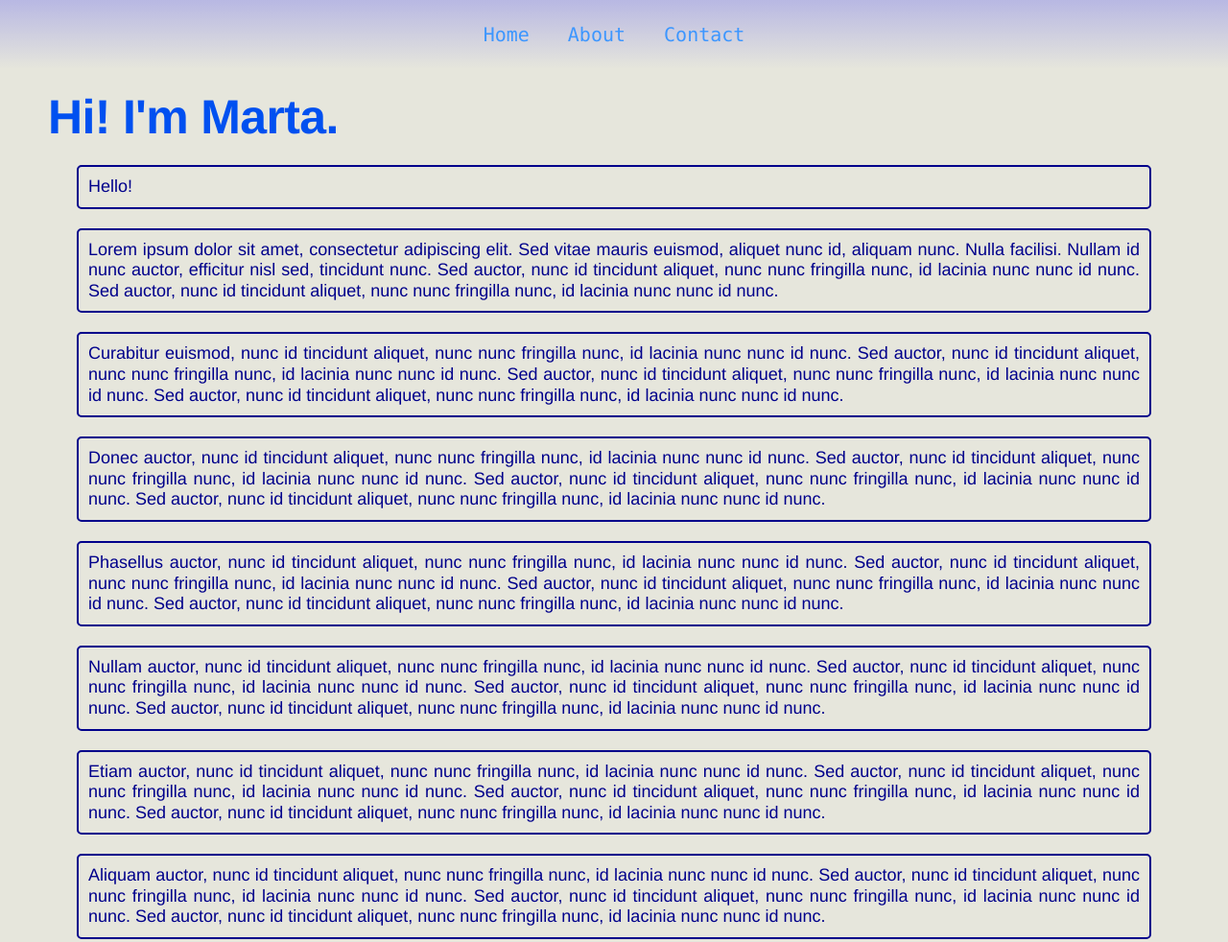
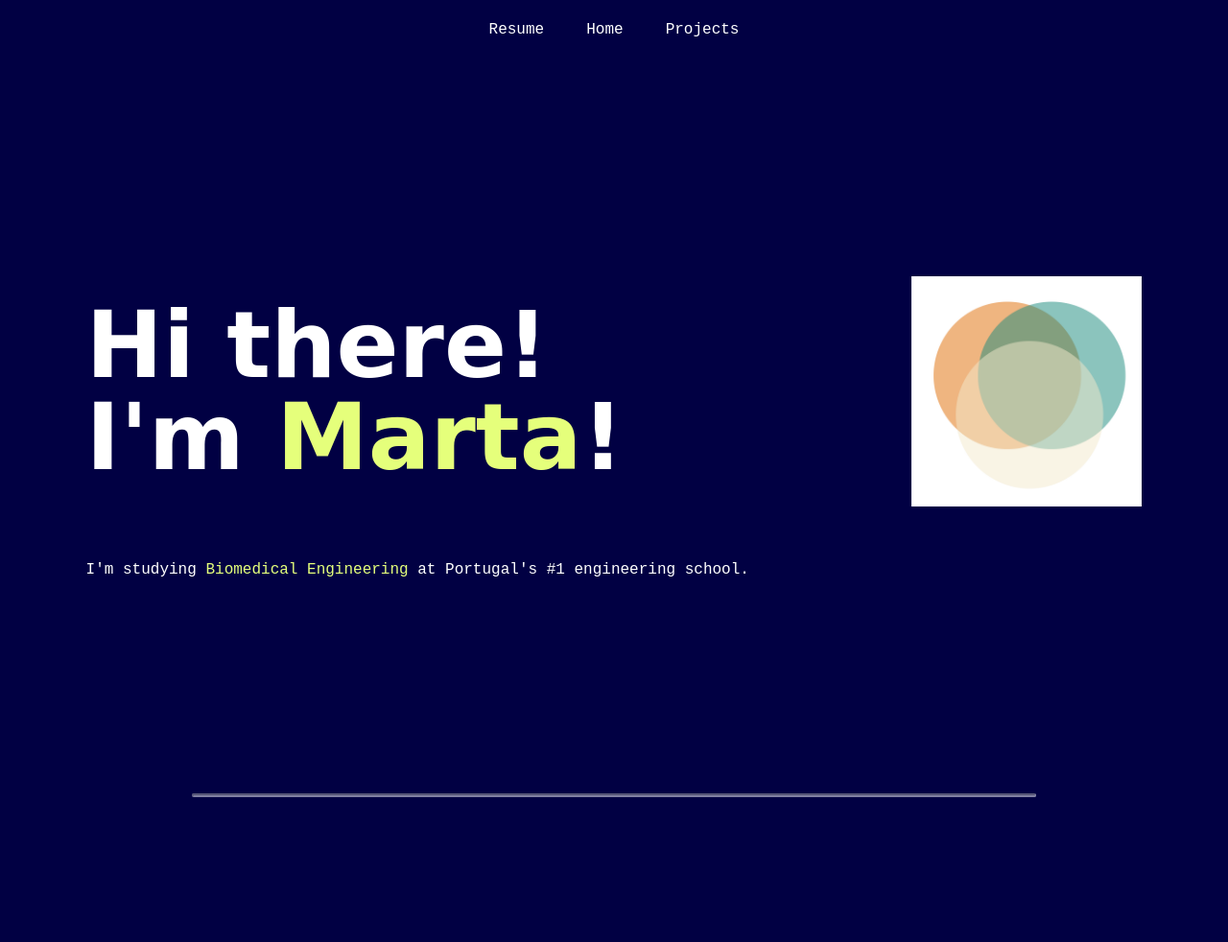
Before and after one commit to martinha-ssv/personal-website, a plain HTML site: page index.html in a window 1280 px wide. Shown: the top 982 px of the page at 96% size. Drawn offline with Linux system fonts and the light colour scheme; a web font is replaced by a local one.

Commit message:
First Steps
Converting Figma Design (beginnings of) into a web page!

```diff
--- /dev/null
+++ b/css/styles.css
@@ -0,0 +1,62 @@
+* {
+    --bg-color: #010043;
+    --main-color-1: #FFFFFF;
+    --accent-color: #E5FF7B;
+    background-color: var(--bg-color);
+    color: var(--main-color-1);
+}
+
+body {
+    margin: 0 7%;
+}
+nav {
+    display: flex;
+    align-items: center;
+    justify-content: center;
+    margin-top: 2%;
+    background-image: linear-gradient(to bottom, var(--bg-color), rgba(var(--bg-color), 0));
+}
+
+nav a {
+    font-family: "JetBrains Mono", monospace;
+    text-decoration: none;
+    margin: 0 2%;
+}
+
+p {
+    font-family: "JetBrains Mono", monospace;
+}
+div.hero {
+    margin: 13em 0;
+}
+
+div.hero div {
+    display: flex;
+    justify-content: space-between;
+    align-items: center;
+
+}
+
+div.hero h1 {
+    font-family: "Rozha One", cursive;
+    font-size: 6em;
+    line-height: 100%;
+}
+
+#portrait {
+    width: 15em;
+    height: auto;
+    margin: auto 0em auto 2em;
+}
+
+.highlight {
+    color: var(--accent-color);
+}
+
+hr.minipage-sep {
+    margin: 5% 10%;
+    border-radius: 2em;
+    border-width: 0.15em;
+    border-color: var(--main-color-1);
+    opacity: 0.5;
+}
--- a/index.html
+++ b/index.html
@@ -4,38 +4,46 @@
     <meta charset="UTF-8">
     <meta name="viewport" content="width=device-width, initial-scale=1.0">
     <title>Personal Website</title>
-    <link rel="stylesheet" href="styles.css">
+    <link rel="stylesheet" href="css/styles.css">
     <link rel="icon" type="image/x-icon" href="images/venn-diagram.png">
+
+    <!-- Google Fonts -->
+    <link rel="preconnect" href="https://fonts.googleapis.com">
+    <link rel="preconnect" href="https://fonts.gstatic.com" crossorigin>
+    <link href="https://fonts.googleapis.com/css2?family=Rozha+One&display=swap" rel="stylesheet">
 </head>
 <header>
     <nav>
+        <a href="about.html">Resume</a>
         <a href="index.html">Home</a>
-        <a href="about.html">About</a>
-        <a href="contact.html">Contact</a>
+        <a href="contact.html">Projects</a>
     </nav>
 </header>
 
 
 <body>
-    <div id="content">
-            <h1>
-                Hi! I'm Marta.
-            </h1>
-        <p> Hello! </p>
-        <section>
-        <p>Lorem ipsum dolor sit amet, consectetur adipiscing elit. Sed vitae mauris euismod, aliquet nunc id, aliquam nunc. Nulla facilisi. Nullam id nunc auctor, efficitur nisl sed, tincidunt nunc. Sed auctor, nunc id tincidunt aliquet, nunc nunc fringilla nunc, id lacinia nunc nunc id nunc. Sed auctor, nunc id tincidunt aliquet, nunc nunc fringilla nunc, id lacinia nunc nunc id nunc.</p>
-        </section>
-        <p>Curabitur euismod, nunc id tincidunt aliquet, nunc nunc fringilla nunc, id lacinia nunc nunc id nunc. Sed auctor, nunc id tincidunt aliquet, nunc nunc fringilla nunc, id lacinia nunc nunc id nunc. Sed auctor, nunc id tincidunt aliquet, nunc nunc fringilla nunc, id lacinia nunc nunc id nunc. Sed auctor, nunc id tincidunt aliquet, nunc nunc fringilla nunc, id lacinia nunc nunc id nunc.</p>
-        <p>Donec auctor, nunc id tincidunt aliquet, nunc nunc fringilla nunc, id lacinia nunc nunc id nunc. Sed auctor, nunc id tincidunt aliquet, nunc nunc fringilla nunc, id lacinia nunc nunc id nunc. Sed auctor, nunc id tincidunt aliquet, nunc nunc fringilla nunc, id lacinia nunc nunc id nunc. Sed auctor, nunc id tincidunt aliquet, nunc nunc fringilla nunc, id lacinia nunc nunc id nunc.</p>
-        <p>Phasellus auctor, nunc id tincidunt aliquet, nunc nunc fringilla nunc, id lacinia nunc nunc id nunc. Sed auctor, nunc id tincidunt aliquet, nunc nunc fringilla nunc, id lacinia nunc nunc id nunc. Sed auctor, nunc id tincidunt aliquet, nunc nunc fringilla nunc, id lacinia nunc nunc id nunc. Sed auctor, nunc id tincidunt aliquet, nunc nunc fringilla nunc, id lacinia nunc nunc id nunc.</p>
-        <p>Nullam auctor, nunc id tincidunt aliquet, nunc nunc fringilla nunc, id lacinia nunc nunc id nunc. Sed auctor, nunc id tincidunt aliquet, nunc nunc fringilla nunc, id lacinia nunc nunc id nunc. Sed auctor, nunc id tincidunt aliquet, nunc nunc fringilla nunc, id lacinia nunc nunc id nunc. Sed auctor, nunc id tincidunt aliquet, nunc nunc fringilla nunc, id lacinia nunc nunc id nunc.</p>
-        <p>Etiam auctor, nunc id tincidunt aliquet, nunc nunc fringilla nunc, id lacinia nunc nunc id nunc. Sed auctor, nunc id tincidunt aliquet, nunc nunc fringilla nunc, id lacinia nunc nunc id nunc. Sed auctor, nunc id tincidunt aliquet, nunc nunc fringilla nunc, id lacinia nunc nunc id nunc. Sed auctor, nunc id tincidunt aliquet, nunc nunc fringilla nunc, id lacinia nunc nunc id nunc.</p>
-        <p>Aliquam auctor, nunc id tincidunt aliquet, nunc nunc fringilla nunc, id lacinia nunc nunc id nunc. Sed auctor, nunc id tincidunt aliquet, nunc nunc fringilla nunc, id lacinia nunc nunc id nunc. Sed auctor, nunc id tincidunt aliquet, nunc nunc fringilla nunc, id lacinia nunc nunc id nunc. Sed auctor, nunc id tincidunt aliquet, nunc nunc fringilla nunc, id lacinia nunc nunc id nunc.</p>
+    <div class="content">
+        <div class="minipage hero" id="hero1">
+            <div>
+                <h1>Hi there! <br />I'm <span class="highlight">Marta</span>!</h1>
+                <img id="portrait" src="images/venn-diagram.png" alt="Venn Diagram">
+            </div>
+            <div>
+                <p>I&#39;m studying <span class="highlight">Biomedical Engineering</span> at Portugal&#39;s #1 engineering school.</p>
+            </div>
+        </div>
 
+        <hr class="minipage-sep"/>
+
+        <div class="minipage hero" id="hero2">
+            <div>
+                <h1>Hi there! <br />I'm <span class="highlight">Marta</span>!</h1>
+                <img id="portrait" src="images/venn-diagram.png" alt="Venn Diagram">
+            </div>
+            <div>
+                <p>I&#39;m studying <span class="highlight">Biomedical Engineering</span> at Portugal&#39;s #1 engineering school.</p>
+            </div>
     </div>
-
-    <footer>
-        <p>© 2020 Marta</p>
 </body>
 
 </html>
```
Also changed, not shown: css/stylestest.css (renamed from styles.css), images/venn-diagram.png (renamed from images/venn-diagram.ico).
